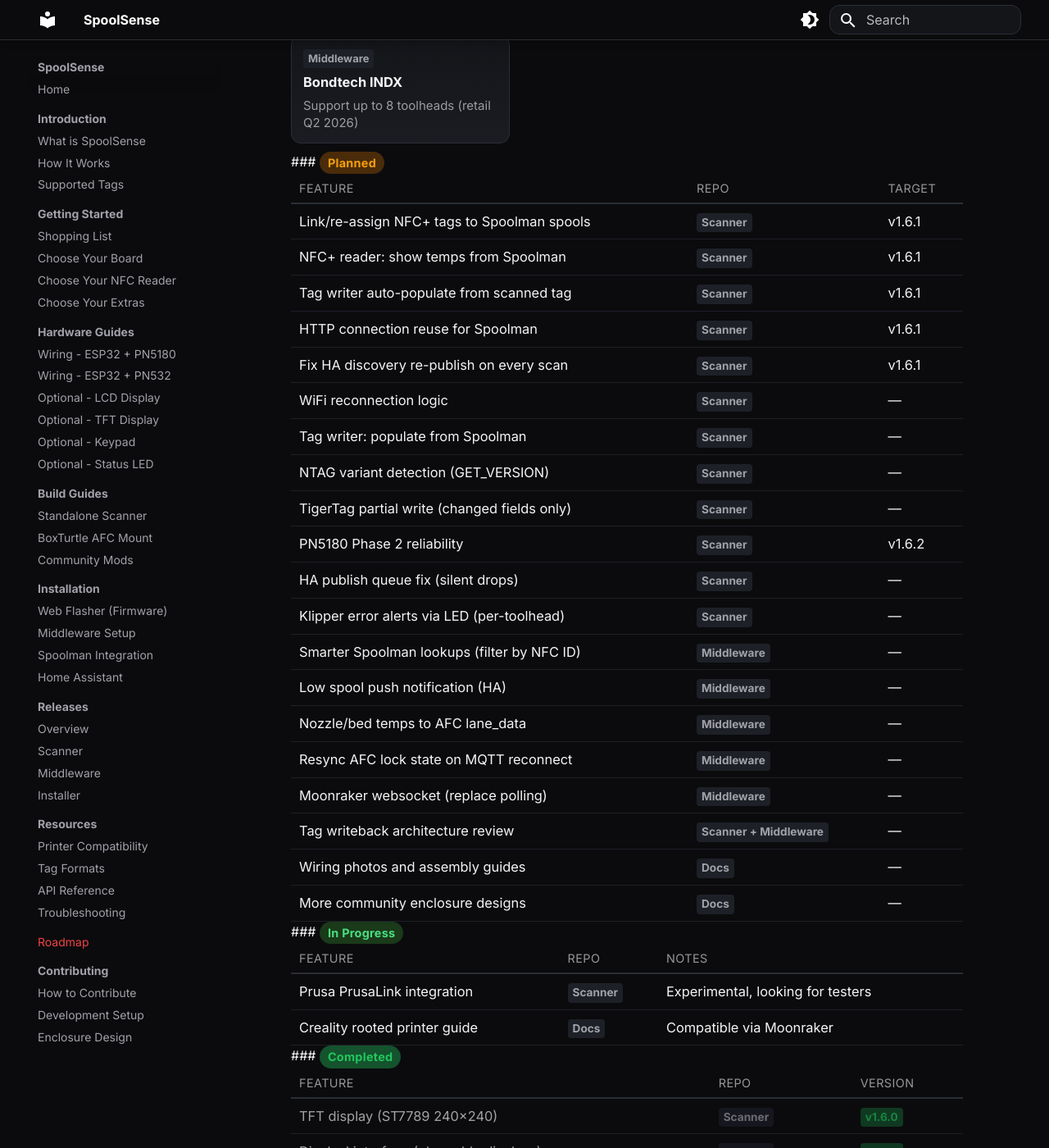
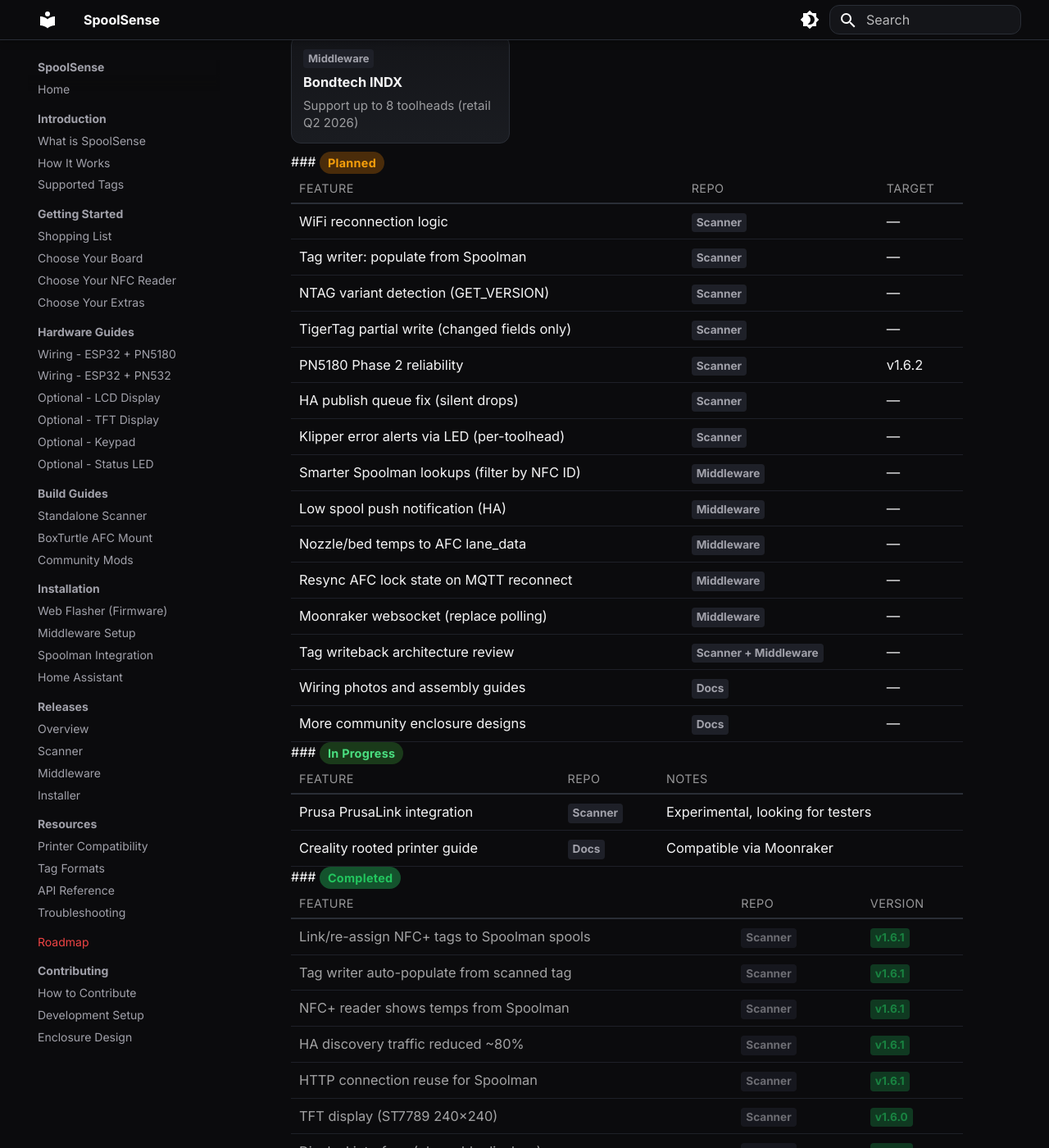
Before and after one commit to SpoolSense/spoolsense.org, an MkDocs documentation site: the page built from docs/roadmap.md, in a window 1280 px wide and 1400 px high, scrolled down 596 px. Shown: the whole window at 82% size. Built offline with MkDocs 1.6.1 and Material for MkDocs 9.7.7, drawn with Linux system fonts in a browser that asks for light colours; part of the change alters nothing that is shown.

Commit message:
roadmap: move v1.6.1 items to completed (13 planned, 29 completed)

```diff
--- a/docs/roadmap.md
+++ b/docs/roadmap.md
@@ -200,9 +200,9 @@ a.roadmap-stat:hover {
 
 <div class="roadmap-stats">
   <a href="#exploring" class="roadmap-stat stat-exploring"><div class="num">7</div><div class="label">Exploring</div></a>
-  <a href="#planned" class="roadmap-stat stat-planned"><div class="num">18</div><div class="label">Planned</div></a>
+  <a href="#planned" class="roadmap-stat stat-planned"><div class="num">13</div><div class="label">Planned</div></a>
   <a href="#in-progress" class="roadmap-stat stat-progress"><div class="num">2</div><div class="label">In Progress</div></a>
-  <a href="#completed" class="roadmap-stat stat-done"><div class="num">24</div><div class="label">Completed</div></a>
+  <a href="#completed" class="roadmap-stat stat-done"><div class="num">29</div><div class="label">Completed</div></a>
 </div>
 
 <div class="roadmap-section">
@@ -251,11 +251,6 @@ a.roadmap-stat:hover {
 
 <table class="roadmap-table">
 <tr><th>Feature</th><th>Repo</th><th>Target</th></tr>
-<tr><td>Link/re-assign NFC+ tags to Spoolman spools</td><td><span class="repo-tag">Scanner</span></td><td>v1.6.1</td></tr>
-<tr><td>NFC+ reader: show temps from Spoolman</td><td><span class="repo-tag">Scanner</span></td><td>v1.6.1</td></tr>
-<tr><td>Tag writer auto-populate from scanned tag</td><td><span class="repo-tag">Scanner</span></td><td>v1.6.1</td></tr>
-<tr><td>HTTP connection reuse for Spoolman</td><td><span class="repo-tag">Scanner</span></td><td>v1.6.1</td></tr>
-<tr><td>Fix HA discovery re-publish on every scan</td><td><span class="repo-tag">Scanner</span></td><td>v1.6.1</td></tr>
 <tr><td>WiFi reconnection logic</td><td><span class="repo-tag">Scanner</span></td><td>—</td></tr>
 <tr><td>Tag writer: populate from Spoolman</td><td><span class="repo-tag">Scanner</span></td><td>—</td></tr>
 <tr><td>NTAG variant detection (GET_VERSION)</td><td><span class="repo-tag">Scanner</span></td><td>—</td></tr>
@@ -285,6 +280,11 @@ a.roadmap-stat:hover {
 
 <table class="roadmap-table completed">
 <tr><th>Feature</th><th>Repo</th><th>Version</th></tr>
+<tr><td>Link/re-assign NFC+ tags to Spoolman spools</td><td><span class="repo-tag">Scanner</span></td><td><span class="version-tag">v1.6.1</span></td></tr>
+<tr><td>Tag writer auto-populate from scanned tag</td><td><span class="repo-tag">Scanner</span></td><td><span class="version-tag">v1.6.1</span></td></tr>
+<tr><td>NFC+ reader shows temps from Spoolman</td><td><span class="repo-tag">Scanner</span></td><td><span class="version-tag">v1.6.1</span></td></tr>
+<tr><td>HA discovery traffic reduced ~80%</td><td><span class="repo-tag">Scanner</span></td><td><span class="version-tag">v1.6.1</span></td></tr>
+<tr><td>HTTP connection reuse for Spoolman</td><td><span class="repo-tag">Scanner</span></td><td><span class="version-tag">v1.6.1</span></td></tr>
 <tr><td>TFT display (ST7789 240x240)</td><td><span class="repo-tag">Scanner</span></td><td><span class="version-tag">v1.6.0</span></td></tr>
 <tr><td>DisplayI interface (pluggable displays)</td><td><span class="repo-tag">Scanner</span></td><td><span class="version-tag">v1.6.0</span></td></tr>
 <tr><td>Spoolman color_hex parsing fix</td><td><span class="repo-tag">Scanner</span></td><td><span class="version-tag">v1.6.0</span></td></tr>
```
